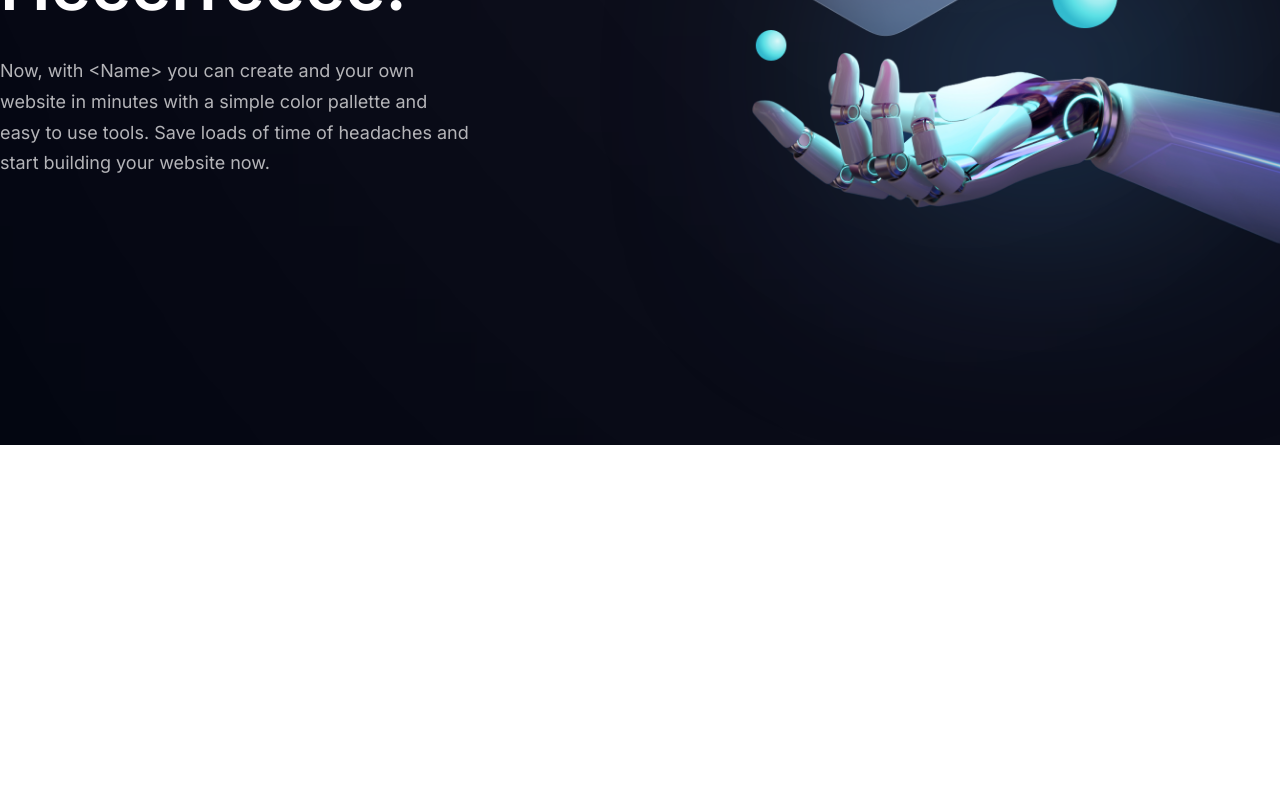
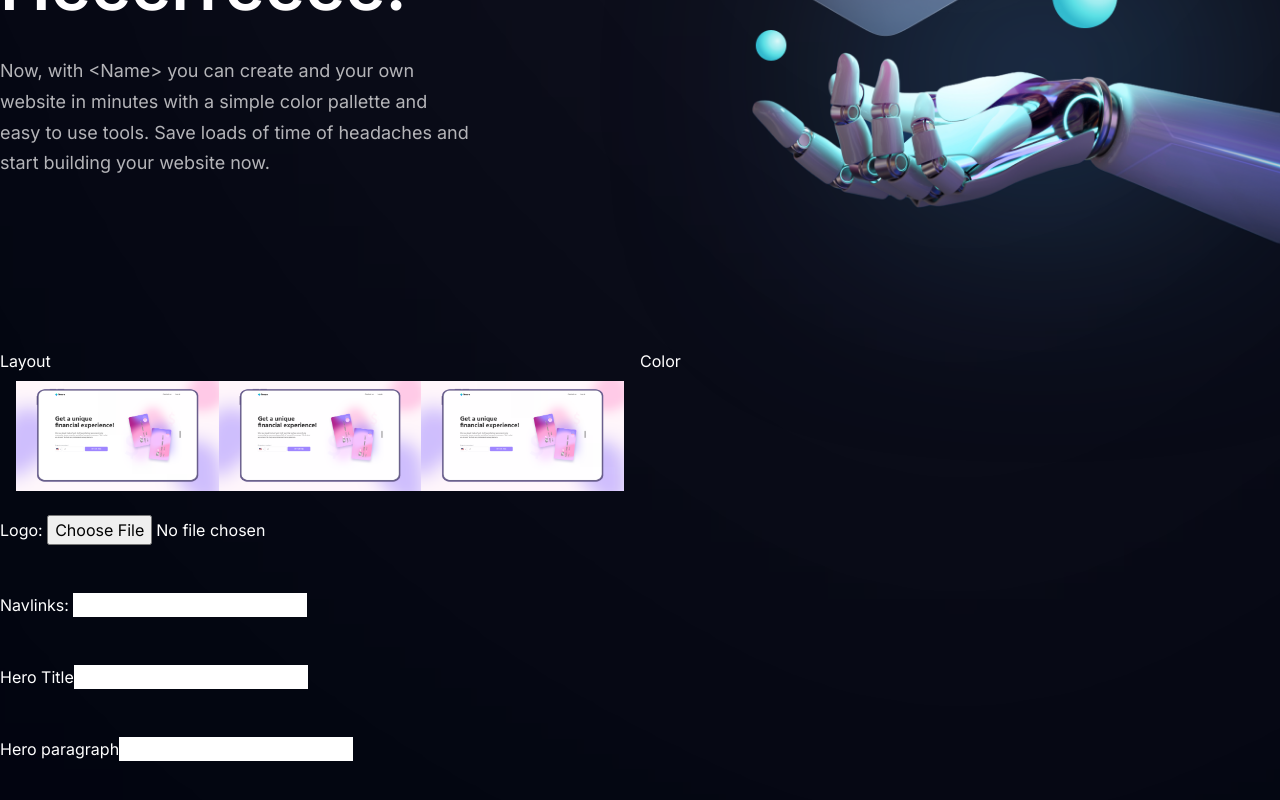
Before and after one commit to ivan-barrios/web-creation-project, a Next.js app: page / in a window 1280 px wide. Shown: the part 540-1340 px from the top of the page. Before the commit the page ends 985 px from the top, so only its background shows below. Built offline with nearby package versions, Linux system fonts and the light colour scheme.

Commit message:
Form structure

```diff
--- a/app/components/Form.tsx
+++ b/app/components/Form.tsx
@@ -1,6 +1,65 @@
+import Image from "next/image";
+import layout1 from "/public/layout1.png";
+
+const layouts = [
+  {
+    id: 1,
+    imgSrc: layout1,
+  },
+  {
+    id: 2,
+    imgSrc: layout1,
+  },
+  {
+    id: 3,
+    imgSrc: layout1,
+  },
+];
+
 const Form = () => {
   return (
-    <section className="flex md:flex-row flex-col sm:py-16 py-6"></section>
+    <section className="w-full text-white">
+      <form
+        className={`flex-1 flex flex-col md:flex-row xl:px-0 sm:px-16 px-6 py-8`}
+      >
+        {/* Text and layout form */}
+        <div className="flex flex-col w-1/2">
+          <h2>Layout</h2>
+          <div className="flex w-full px-4 py-2">
+            {layouts.map((layout) => (
+              <div key={layout.id} className="w-full">
+                <Image
+                  src={layout.imgSrc}
+                  alt="Layout"
+                  width={400}
+                  height={400}
+                />
+              </div>
+            ))}
+          </div>
+          <div className="flex flex-col gap-12 py-4">
+            <div>
+              <label>Logo: </label>
+              <input type="file"></input>
+            </div>
+            <div>
+              <label>Navlinks: </label>
+              <input type="text"></input>
+            </div>
+            <div>
+              <label>Hero Title</label>
+              <input type="text"></input>
+            </div>
+            <div>
+              <label>Hero paragraph</label>
+              <input type="text"></input>
+            </div>
+          </div>
+        </div>
+        {/* Color form */}
+        <div>Color</div>
+      </form>
+    </section>
   );
 };
 export default Form;
```
Also changed, not shown: public/layout1.png (added).
